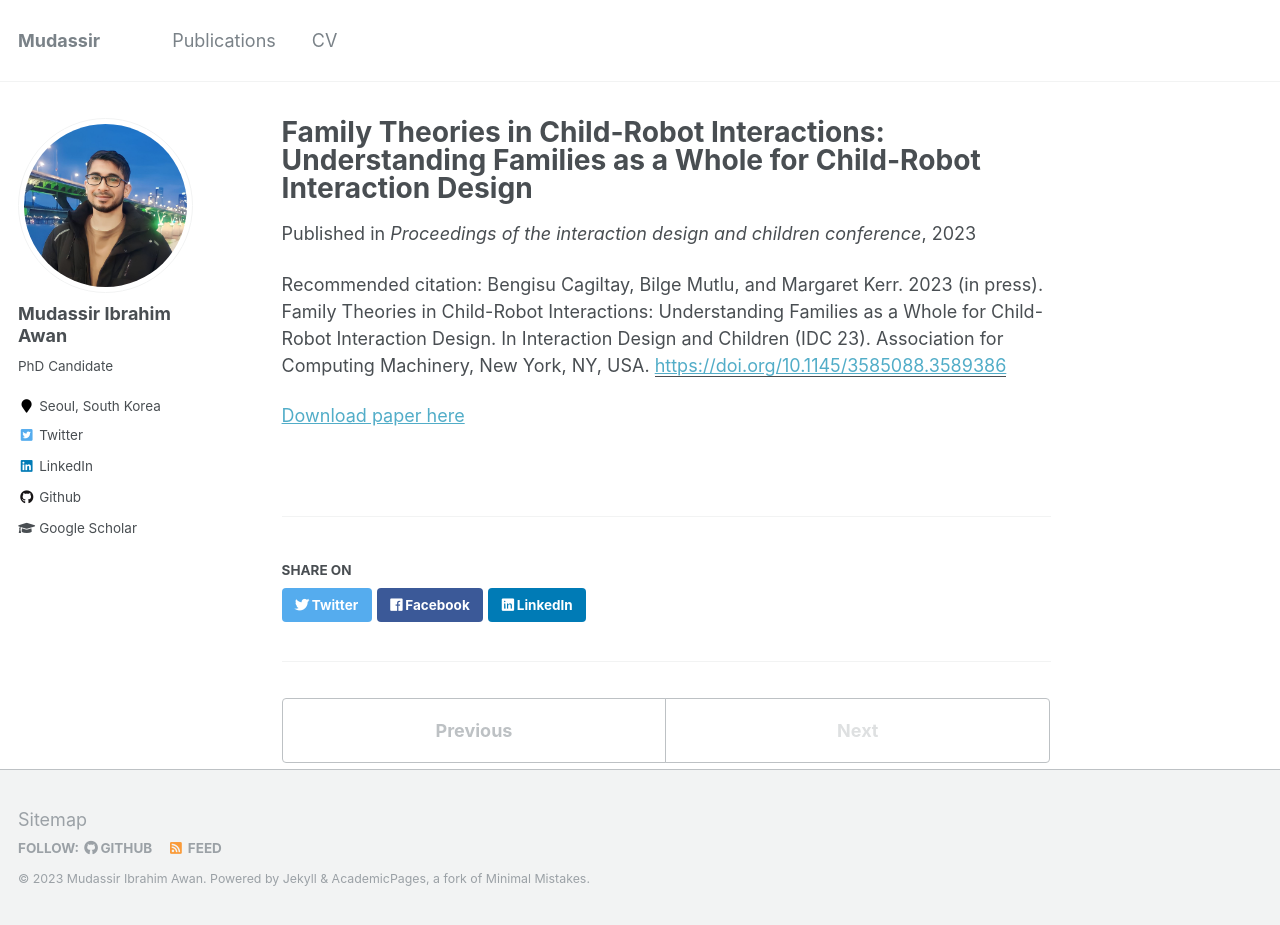
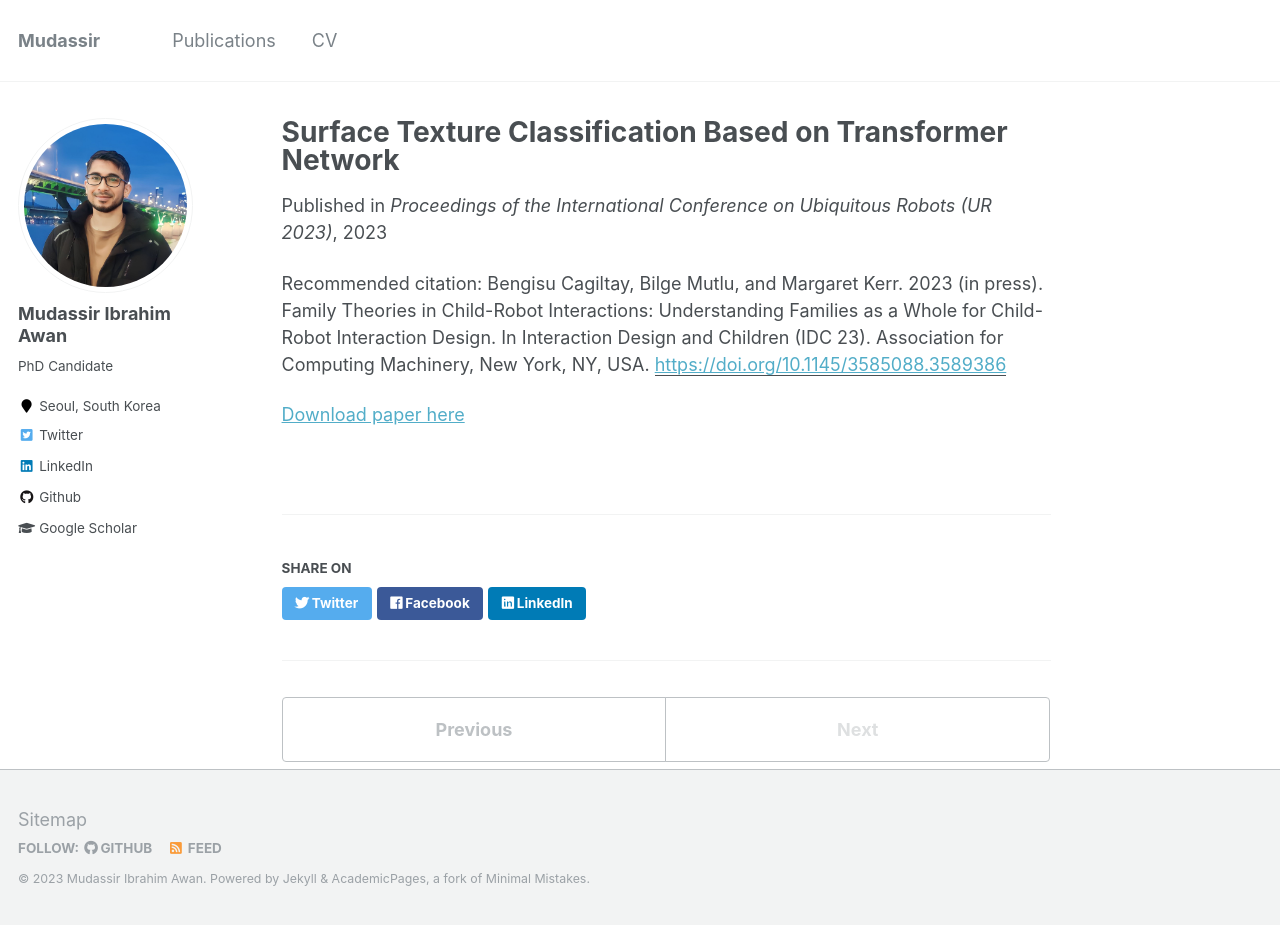
Before and after one commit to mudassir-awan/mudassir-awan.github.io, a Jekyll site: the page built from _publications/2009-10-01-paper-title-number-1.md, in a window 1280 px wide and 925 px high. Built offline with Jekyll 4.4.1, drawn with Linux system fonts in a browser that asks for light colours.

Commit message:
Update 2009-10-01-paper-title-number-1.md

```diff
--- a/_publications/2009-10-01-paper-title-number-1.md
+++ b/_publications/2009-10-01-paper-title-number-1.md
@@ -1,10 +1,10 @@
 ---
-title: "Family Theories in Child-Robot Interactions: Understanding Families as a Whole for Child-Robot Interaction Design"
+title: "Surface Texture Classification Based on Transformer Network"
 collection: publications
 permalink: /publications/IDC23-short
 excerpt: ''
 date: 2023-05-19
-venue: 'Proceedings of the interaction design and children conference'
+venue: 'Proceedings of the International Conference on Ubiquitous Robots (UR 2023)'
 paperurl: 'https://doi.org/10.1145/3585088.3589386'
 citation: 'Bengisu Cagiltay, Bilge Mutlu, and Margaret Kerr. 2023 (in press). Family Theories in Child-Robot Interactions: Understanding Families as a Whole for Child-Robot Interaction Design. In Interaction Design and Children (IDC 23). Association for Computing Machinery, New York, NY, USA.'
 ---
```
